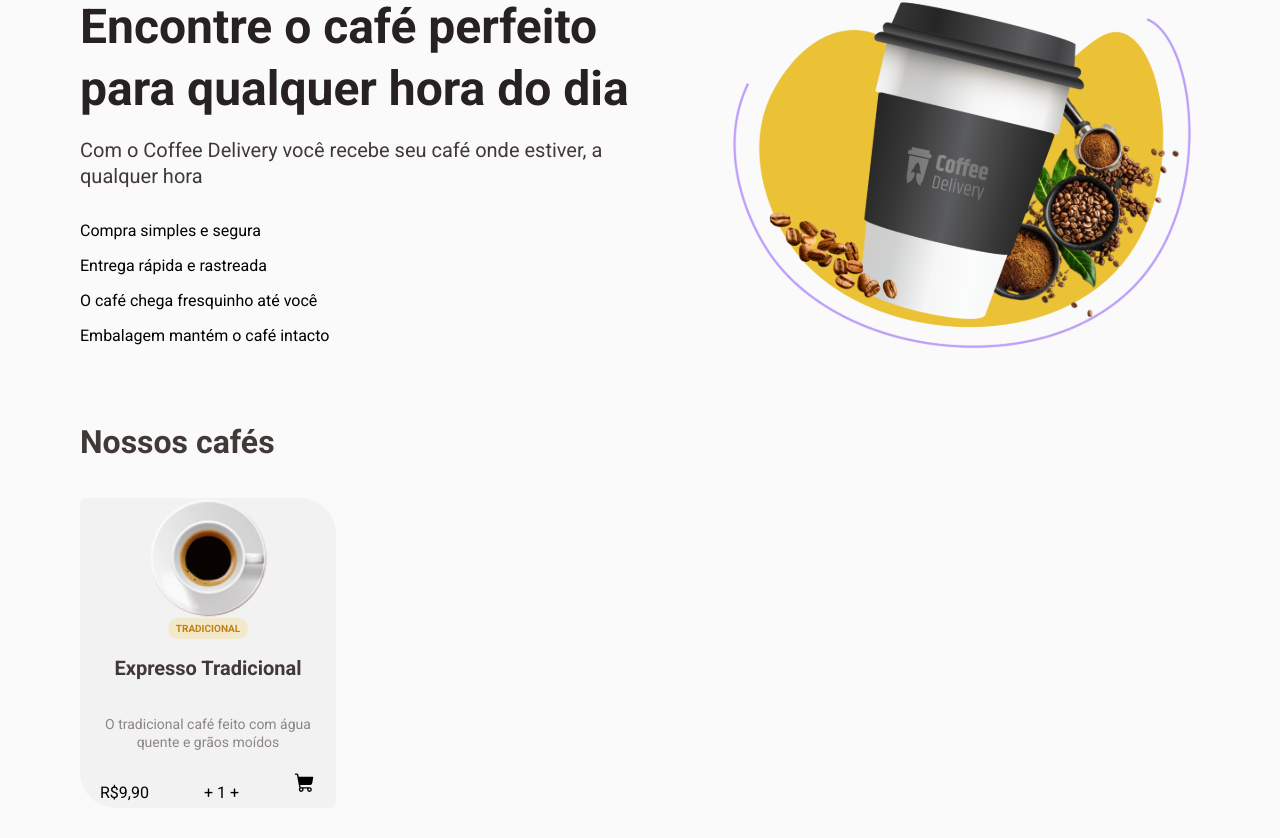
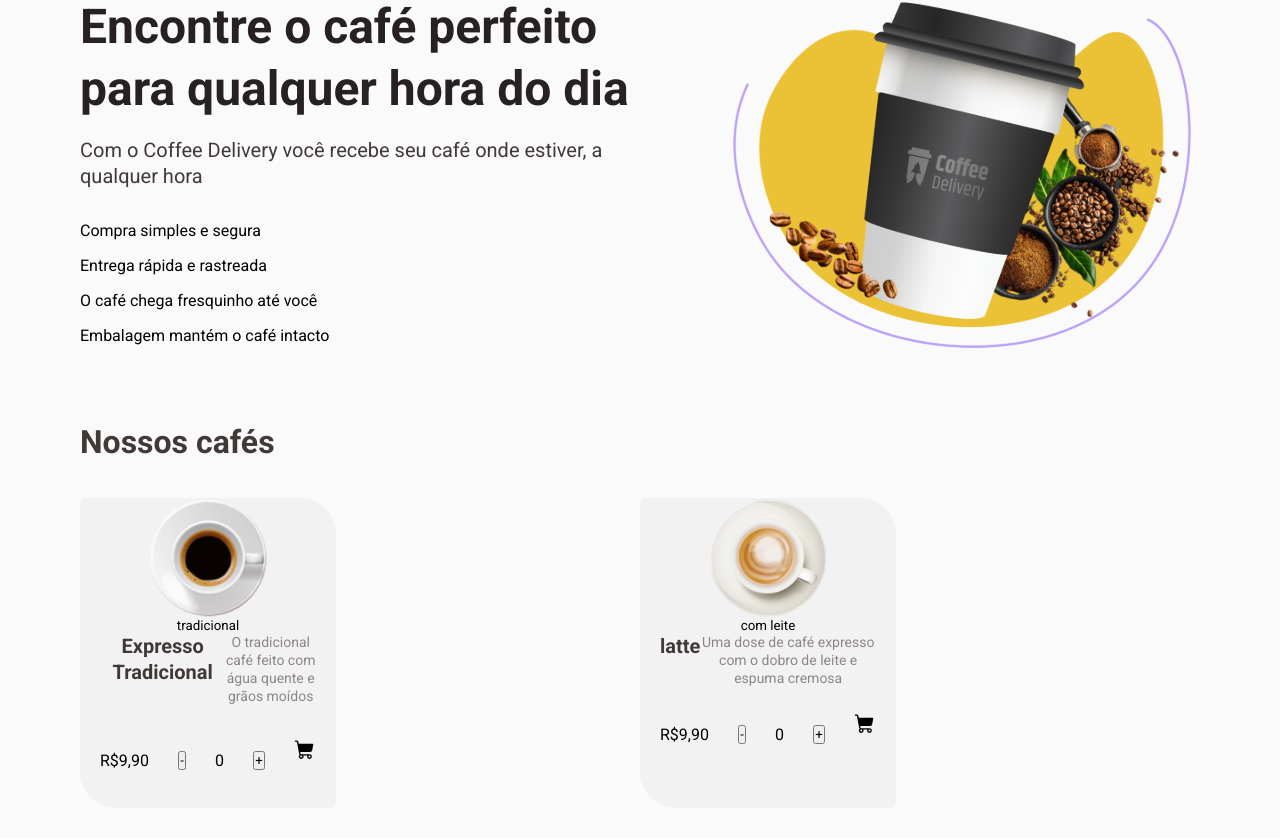
Before and after one commit to Marcelovqvd/Coffe_Delivery, a React (Vite) app: page / in a window 1280 px wide. Shown: the part 246-1084 px from the top of the page. Built offline with nearby package versions, Linux system fonts and the light colour scheme.

Commit message:
coffe list

```diff
--- a/src/pages/Home/index.tsx
+++ b/src/pages/Home/index.tsx
@@ -14,9 +14,42 @@ import clock_icon from "../../assets/Home/clock_icon.svg";
 import coffe_icon from "../../assets/Home/coffe_icon.svg";
 import pack_icon from "../../assets/Home/pack_icon.svg";
 import expresso_tradicional from "../../assets/coffes/expresso_tradicional.svg";
+import latte from "../../assets/coffes/Latte.svg";
 import shopping_cart from "../../assets/shopping_cart.svg";
+import { useState } from "react";
+
+const list: Coffe[] = [
+  {
+    name: "Expresso Tradicional",
+    type: "tradicional",
+    description: "O tradicional café feito com água quente e grãos moídos",
+    price: 9.9,
+    photo: expresso_tradicional,
+  },
+  {
+    name: "Latte",
+    type: "com Leite ",
+    description:
+      "Uma dose de café expresso com o dobro de leite e espuma cremosa",
+    price: 9.9,
+    photo: latte,
+  },
+];
+
+type Type = "tradicional" | "com Leite ";
+
+interface Coffe {
+  name: string;
+  type: Type;
+  description: string;
+  price: number;
+  photo: string;
+}
 
 export default function Home() {
+  const [orderNumber, setOrderNumber] = useState(0);
+  const [list, setList] = useState<Coffe[]>([]);
+
   return (
     <Container>
       <HeaderContainer>
@@ -61,7 +94,30 @@ export default function Home() {
               <span>
                 R$<span>9,90</span>
               </span>
-              <span>+ 1 +</span>
+              <button>-</button>
+              {orderNumber}
+              <button>+</button>
+              <img src={shopping_cart} alt="" />
+            </footer>
+          </Coffe>
+          <Coffe>
+            <header>
+              <img src={latte} alt="" />
+              <small>com leite</small>
+            </header>
+            <main>
+              <p>latte</p>
+              <span>
+                Uma dose de café expresso com o dobro de leite e espuma cremosa
+              </span>
+            </main>
+            <footer>
+              <span>
+                R$<span>9,90</span>
+              </span>
+              <button>-</button>
+              {orderNumber}
+              <button>+</button>
               <img src={shopping_cart} alt="" />
             </footer>
           </Coffe>
--- a/src/pages/Home/styles.ts
+++ b/src/pages/Home/styles.ts
@@ -54,6 +54,11 @@ export const MenuCoffesContainer = styled.div`
   display: flex;
   flex-direction: column;
 
+  main {
+    display: grid;
+    grid-template-columns: auto auto;
+  }
+
   p {
     margin-bottom: 34px;
     color: ${(props) => props.theme.color["base-subtitle"]};
@@ -89,25 +94,10 @@ export const Coffe = styled.div`
     background: none;
   }
 
-  small {
-    color: ${(props) => props.theme.color["yellow-dark"]};
-    font-family: Roboto;
-    font-size: 10px;
-    font-style: normal;
-    font-weight: 700;
-    line-height: 130%; /* 13px */
-    text-transform: uppercase;
-    padding: 4px 8px;
-    border-radius: 100px;
-    background: ${(props) => props.theme.color["yellow-light"]};
-    margin-bottom: 1rem;
-  }
+  main {
+    display: grid;
+    grid-template-columns: auto auto;
 
-  main {
-    display: flex;
-    justify-content: center;
-    align-items: center;
-    flex-direction: column;
     p {
       color: ${(props) => props.theme.color["base-subtitle"]};
       text-align: center;
--- a/src/pages/Order/styles.ts
+++ b/src/pages/Order/styles.ts
@@ -62,10 +62,6 @@ export const FormTittle = styled.div`
 
 export const InputsForm = styled.div`
   margin-top: 32px;
-  display: grid;
-  gap: 1rem;
-  grid-template-columns: 200px 276px 1fr;
-  grid-template-rows: auto auto auto auto;
 
   input {
     padding: 12px;
```
